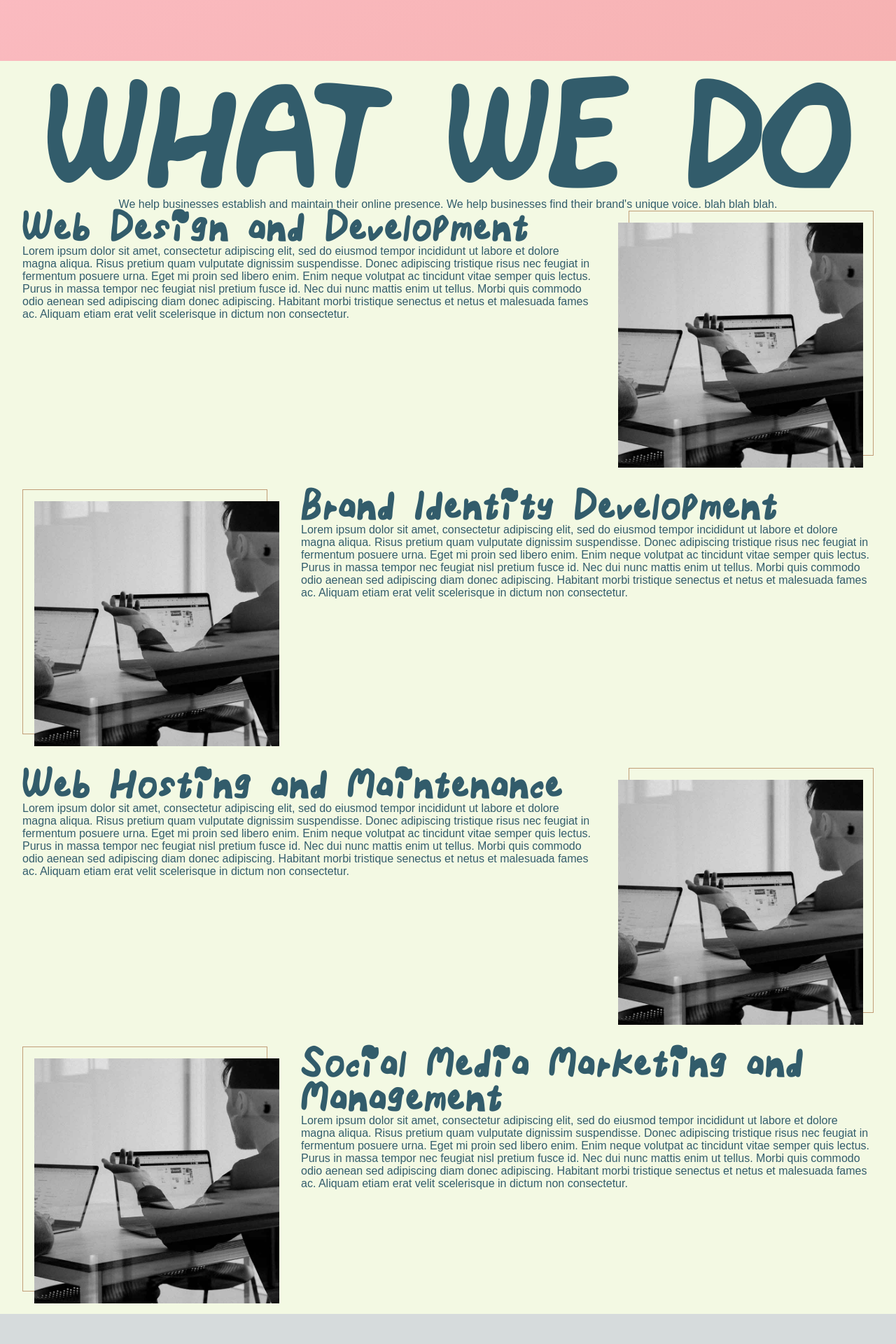
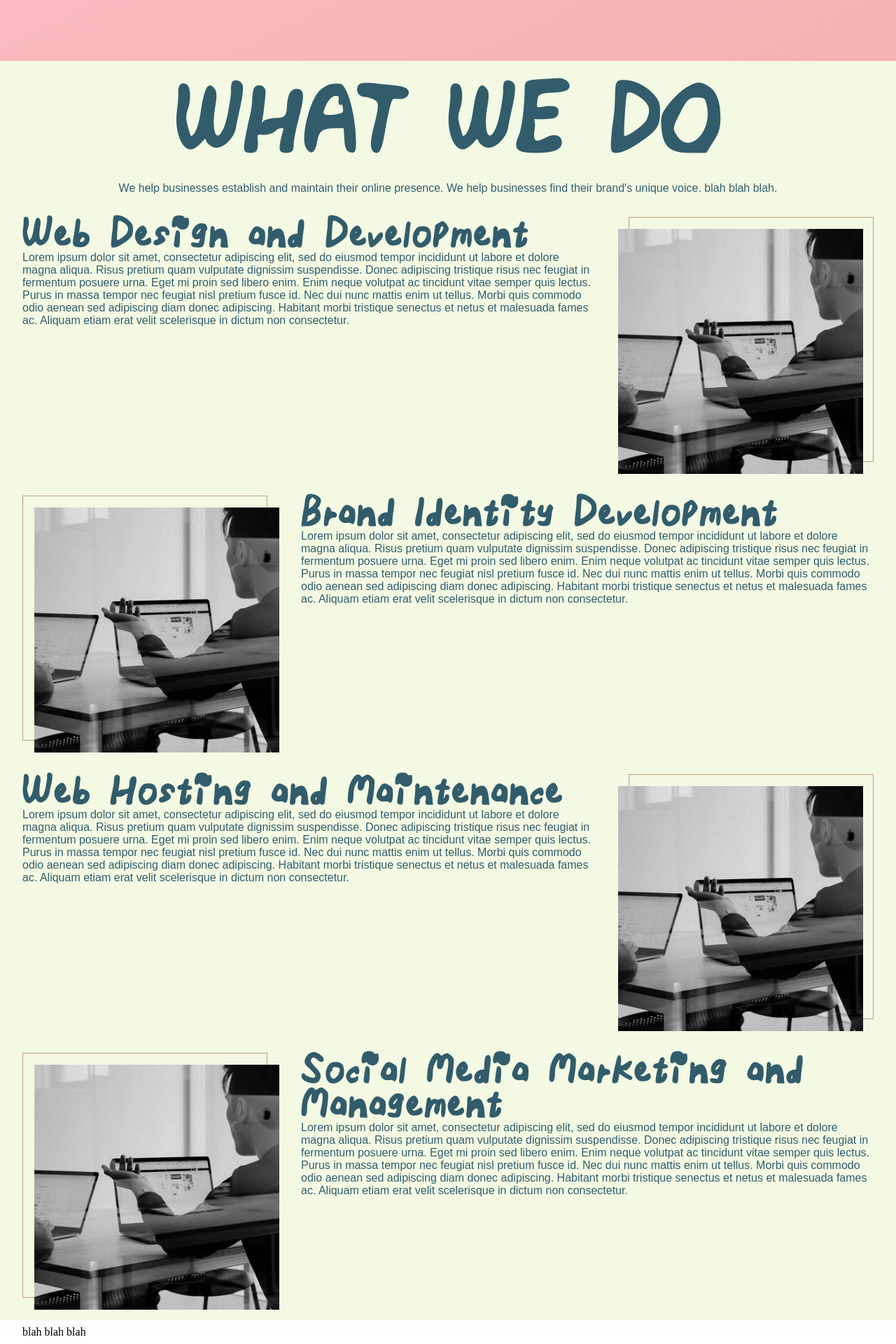
Before and after one commit to dustyfingers/piggypack-studios-marketing, a Next.js app: page / in a window 1280 px wide. Shown: the part 713-2633 px from the top of the page at 70% size. Before the commit the page ends 2590 px from the top, so only its background shows below. Built offline with nearby package versions, Linux system fonts and the light colour scheme; a web font is replaced by a local one.

Commit message:
work more on what we do block and start on footer

```diff
--- a/app/blocks/WhatWeDo/WhatWeDo.tsx
+++ b/app/blocks/WhatWeDo/WhatWeDo.tsx
@@ -21,8 +21,8 @@ const TextImageSection = ({
       }`}
     >
       <div className={style.contentContainer}>
-        <h4>{title}</h4>
-        <p>{text}</p>
+        <h4 className={style.title}>{title}</h4>
+        <p className={style.text}>{text}</p>
       </div>
       <div className={style.imageAndBorderContainer}>
         <div className={style.borderContainer}>
@@ -45,8 +45,8 @@ const WhatWeDo = () => {
   return (
     <section className={style.whatWeDo}>
       <div className={style.content}>
-        <h1 className={style.lead}>WHAT WE DO</h1>
-        <p>
+        <h2 className={style.title}>WHAT WE DO</h2>
+        <p className={style.text}>
           We help businesses establish and maintain their online presence. We
           help businesses find their brand's unique voice. blah blah blah.
         </p>
--- a/app/blocks/WhatWeDo/component.module.css
+++ b/app/blocks/WhatWeDo/component.module.css
@@ -11,6 +11,11 @@
     mix-blend-mode: difference;
     color: #c19d78;
     text-align: center;
+
+    .title,
+    .text {
+      margin-bottom: 2rem;
+    }
   }
 
   .gallery {
--- /dev/null
+++ b/app/components/Footer/Footer.tsx
@@ -0,0 +1,7 @@
+import style from "./component.module.css";
+
+const Footer = () => {
+  return <div className={style.footer}>blah blah blah</div>;
+};
+
+export default Footer;
--- /dev/null
+++ b/app/components/Footer/component.module.css
@@ -0,0 +1,3 @@
+.footer {
+  padding: 0.5rem 2rem 0.5rem 2rem;
+}
--- /dev/null
+++ b/app/components/Footer/index.ts
@@ -0,0 +1 @@
+export { default } from "./Footer";
--- a/app/layout.tsx
+++ b/app/layout.tsx
@@ -2,6 +2,7 @@ import type { Metadata } from "next";
 import "./globals.css";
 import Navbar from "./components/Navbar";
 import ScrollProgressIndicator from "./components/ScrollProgressIndicator";
+import Footer from "./components/Footer";
 import fonts from "./fonts";
 
 export const metadata: Metadata = {
@@ -23,6 +24,7 @@ export default function RootLayout({
         <Navbar />
         {children}
         <ScrollProgressIndicator />
+        <Footer />
       </body>
     </html>
   );
```
